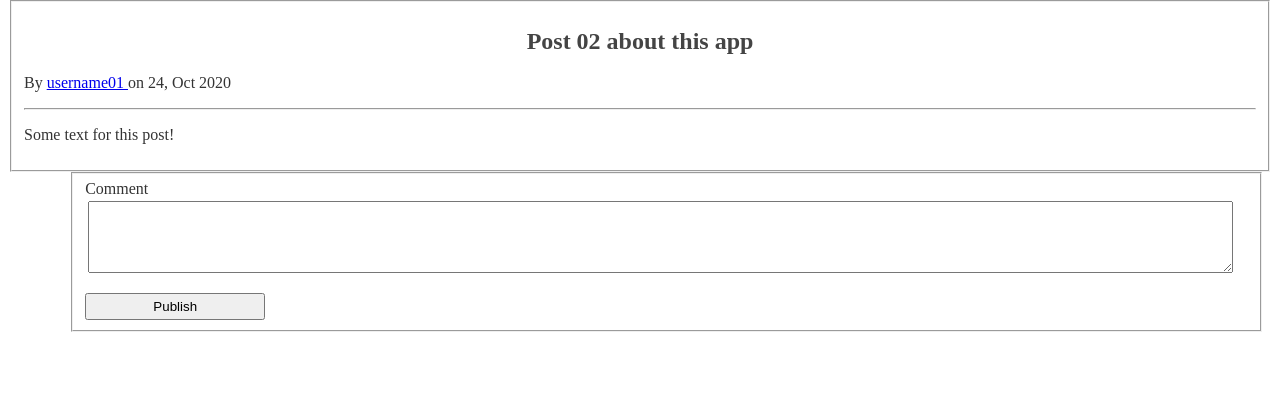
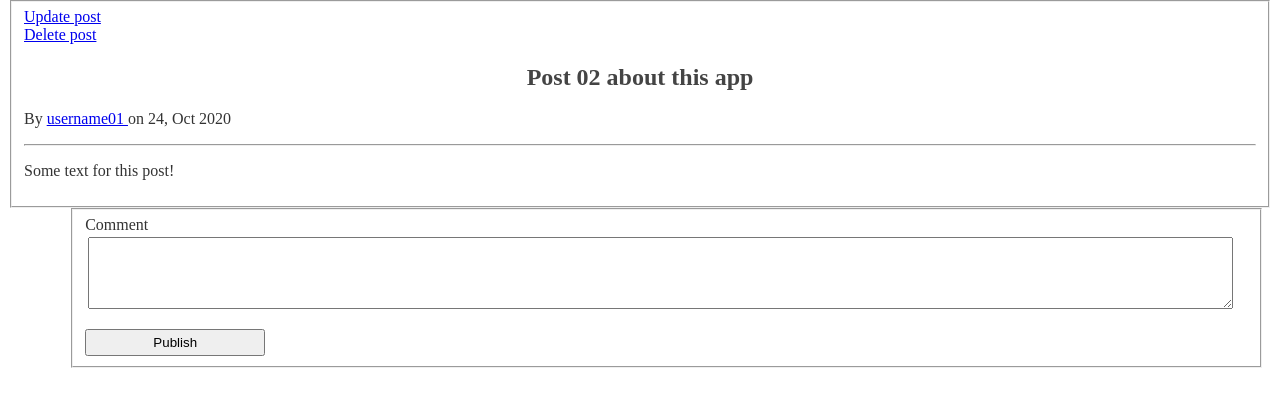
Before and after one commit to alexeysp11/flask-social-blog, a Flask app: a page that uses app/templates/user/posts.html in a window 1280 px wide. Shown: the part 80-487 px from the top of the page. Run offline with Flask 2, Linux system fonts and the light colour scheme; a user stored in the database is signed in; data comes from the database, SQL or seed files in the repository; both versions use the stored data as it was after the commit; data that the repository does not hold is empty; some libraries are stand-ins or nearby versions.

Commit message:
Update and delete posts

```diff
--- a/app/templates/user/new.html
+++ b/app/templates/user/new.html
@@ -1,6 +1,8 @@
 {% extends "layout.html" %}
 
-{% block title %}Create a new post{% endblock title %}
+{% block title %}
+    {{ title }}
+{% endblock title %}
 
 {% block content %}
     <div>
--- a/app/templates/user/posts.html
+++ b/app/templates/user/posts.html
@@ -9,6 +9,18 @@
         <form method="POST">
             {{ form.hidden_tag() }}
             <fieldset class="post-fieldset">
+                {% if post.author.username == current_user.username %}
+                    <div class="update-post-div">
+                        <a href="{{ url_for('user.update_post', post_id=post.id) }}">
+                            Update post
+                        </a>
+                    </div>
+                    <div class="delete-post-div">
+                        <a href="{{ url_for('user.delete_post', post_id=post.id) }}">
+                            Delete post
+                        </a>
+                    </div>
+                {% endif %}
                 <h2>
                     {{ post.title }}
                 </h2>
--- a/app/user/views.py
+++ b/app/user/views.py
@@ -1,6 +1,6 @@
 import sys
 sys.path.append("..")
-from flask import current_app, Blueprint, render_template, url_for, request, flash, redirect
+from flask import current_app, Blueprint, render_template, url_for, request, flash, redirect, abort
 from flask_login import login_required, current_user
 from app import forms, db
 from app.models import User, Post, Comments
@@ -138,10 +138,10 @@ def new():
 
         except Exception as e:
             flash(f'Error while importing into DB!\n{ e }')
-            return render_template('new.html', form=form)
+            return render_template('new.html', title='Update Post', form=form)
 
     else:
-        return render_template('new.html', form=form)
+        return render_template('new.html', title='Update Post', form=form)
 
 
 @user_blueprint.route("/post<int:post_id>/update", methods=['GET', 'POST'])
@@ -149,38 +149,46 @@ def new():
 def update_post(post_id):
     post = Post.query.get_or_404(post_id)
 
-    if post.author != current_user:
+    if post.author.username != current_user.username:
         abort(403)
 
-    form = CommentsForPostForm()
+    form = forms.NewPostForm()
 
     if form.validate_on_submit():
         post.title = form.title.data
         post.text = form.text.data
         db.session.commit()
         flash('Your post has been updated!', 'success')
-        return redirect(url_for('post', post_id=post.id))
+        return redirect(url_for('user.posts', post_id=post.id))
 
     elif request.method == 'GET':
         form.title.data = post.title
-        form.content.data = post.content
+        form.text.data = post.text
 
-    return render_template('create_post.html', title='Update Post',
-                           form=form, legend='Update Post')
+    return render_template('new.html', title='Update Post', form=form)
 
 
-@user_blueprint.route("/post<int:post_id>/delete", methods=['POST'])
+@user_blueprint.route("/post<int:post_id>/delete", methods=['GET', 'POST'])
 @login_required
 def delete_post(post_id):
     post = Post.query.get_or_404(post_id)
+    comments = Comments.query.filter_by(post_id=post_id).all()
 
-    if post.author != current_user:
+    if post.author.username != current_user.username:
         abort(403)
 
-    db.session.delete(post)
-    db.session.commit()
-    flash('Your post has been deleted!', 'success')
-    return redirect(url_for('user.feed'))
+    try:
+        db.session.delete(post)
+        for comment in comments:
+            db.session.delete(comment)
+        db.session.commit()
+        flash('Your post has been deleted!', 'success')
+        return redirect(url_for('user.feed'))
+
+    except Exception as e:
+        flash('Error while deleting from DB!', e)
+        return redirect(url_for('user.posts'))
+
 
 
 @user_blueprint.route("/followers", methods=['GET', 'POST'])
```
Also changed, not shown: app/templates/user/update_post.html (deleted, +0 -33 lines), app/site.db.
